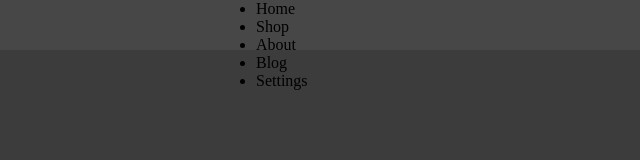
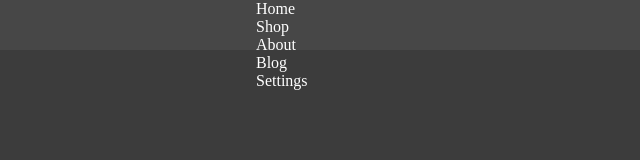
Before and after one commit to gh-henry1/Front-End-Website, a plain HTML site: page index.html in a window 1280 px wide. Shown: the whole page, without its empty margins (0-640 px from the left). Drawn offline with Linux system fonts and the light colour scheme.

Commit message:
Update styles.css

```diff
--- a/styles.css
+++ b/styles.css
@@ -12,6 +12,16 @@ header {
     background-color: rgb(71, 71, 71);
 }
 
+ul {
+    list-style-type: none;
+    float: left;
+}
+
+ul a{
+    display: block;
+    color: white;
+}
+
 .container {
     margin: 0 20%;
 }
```
